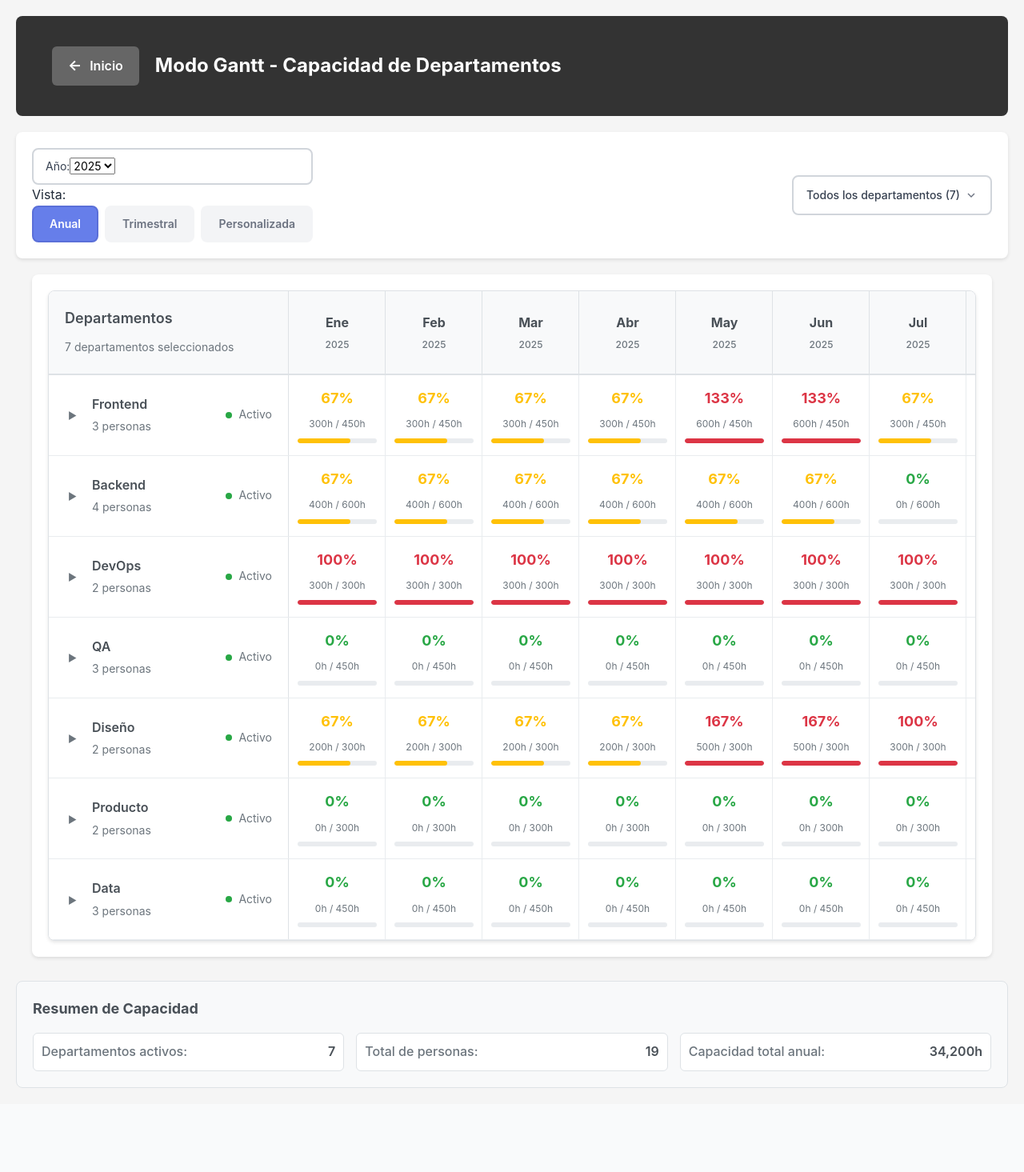
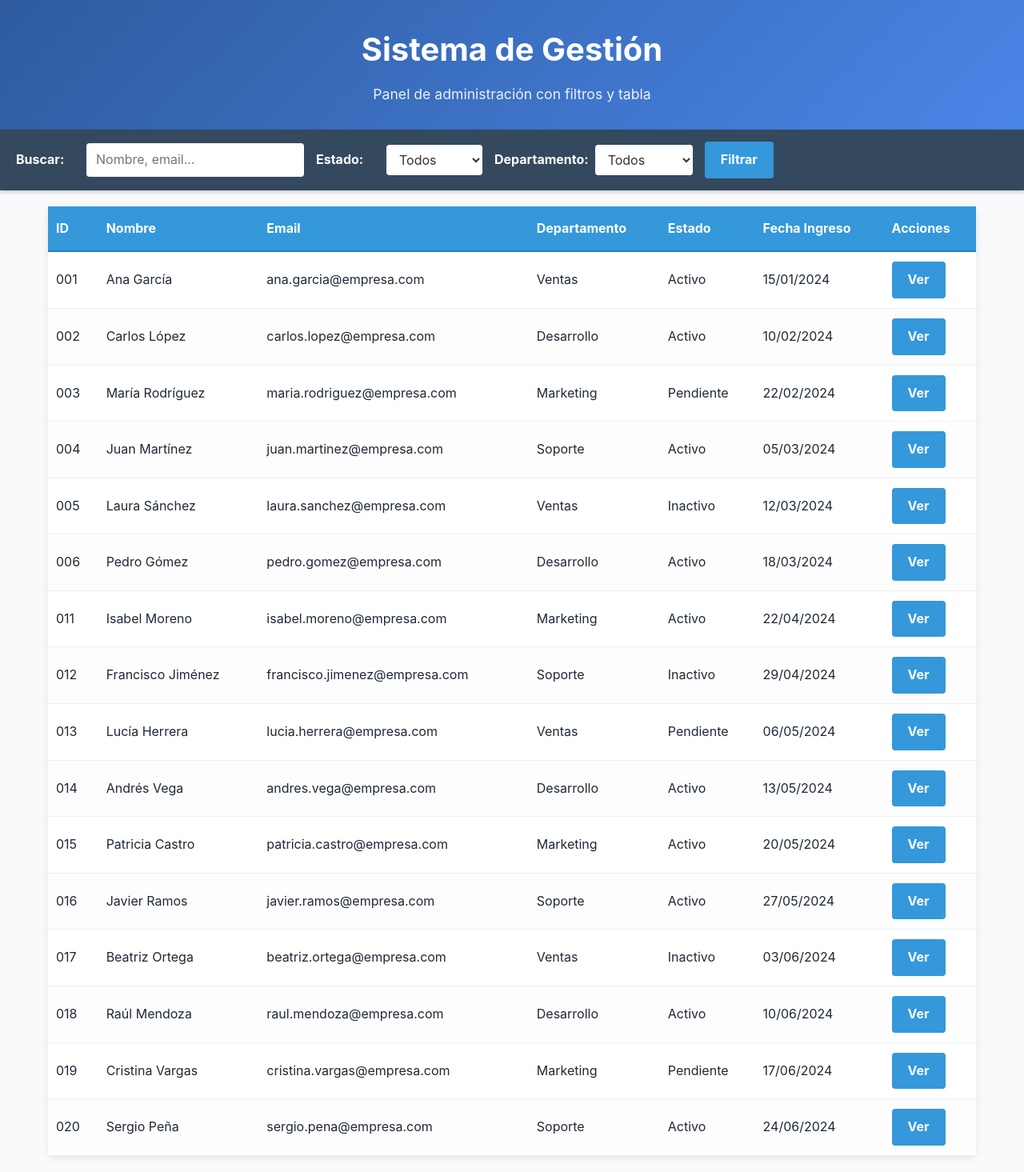
Before and after one commit to vicalmu/cp2, a React (Create React App) app: page /gantt in a window 1280 px wide. Shown: the whole page at 80% size. Before the commit the page ends 1380 px from the top, so only its background shows below. Built offline with nearby package versions, Linux system fonts and the light colour scheme.

Commit message:
Implementación sticky headers funcional en /gantt - CSS puro sin JavaScript

```diff
--- /dev/null
+++ b/src/components/gantt/GanttView.css
@@ -0,0 +1,156 @@
+/* Reset y estilos base */
+* {
+  margin: 0;
+  padding: 0;
+  box-sizing: border-box;
+}
+
+.gantt-container .main-header h1 {
+  margin-bottom: 10px;
+}
+
+/* Header principal */
+.gantt-container .main-header {
+  background: linear-gradient(135deg, #2E5B9E 0%, #4A86E8 100%);
+  color: white;
+  padding: 30px 20px;
+  text-align: center;
+  width: 100%;
+}
+
+.gantt-container .main-header h1 {
+  font-size: 2.5rem;
+  font-weight: 700;
+  margin-bottom: 10px;
+}
+
+.gantt-container .main-header p {
+  font-size: 1.1rem;
+  opacity: 0.9;
+}
+
+/* Barra de filtros sticky */
+.gantt-container .filters-bar {
+  background: #34495e;
+  color: white;
+  padding: 15px 20px;
+  position: sticky;
+  top: 0;
+  z-index: 100;
+  box-shadow: 0 2px 5px rgba(0,0,0,0.2);
+}
+
+.gantt-container .filters-container {
+  display: flex;
+  gap: 15px;
+  align-items: center;
+  flex-wrap: wrap;
+}
+
+.gantt-container .filter-group {
+  display: flex;
+  align-items: center;
+  gap: 8px;
+}
+
+.gantt-container .filter-group label {
+  font-weight: bold;
+  min-width: 80px;
+}
+
+.gantt-container .filter-group input,
+.gantt-container .filter-group select {
+  padding: 8px 12px;
+  border: none;
+  border-radius: 4px;
+  background: white;
+  color: #333;
+}
+
+.gantt-container .filter-button {
+  background: #3498db;
+  color: white;
+  border: none;
+  padding: 10px 20px;
+  border-radius: 4px;
+  cursor: pointer;
+  font-weight: bold;
+}
+
+.gantt-container .filter-button:hover {
+  background: #2980b9;
+}
+
+/* Contenedor principal */
+.gantt-container .content {
+  padding: 20px;
+  max-width: 1200px;
+  margin: 0 auto;
+}
+
+/* Tabla con thead sticky */
+.gantt-container .table-container {
+  background: white;
+  border-radius: 8px;
+  overflow: visible;
+  box-shadow: 0 2px 10px rgba(0,0,0,0.1);
+}
+
+.gantt-container table {
+  width: 100%;
+  border-collapse: collapse;
+}
+
+.gantt-container thead th {
+  background: #3498db;
+  color: white;
+  padding: 15px 10px;
+  text-align: left;
+  font-weight: bold;
+  border-bottom: 2px solid #2980b9;
+  position: sticky;
+  top: 71px; /* Altura de la barra de filtros para apilarse debajo */
+  z-index: 99;
+}
+
+.gantt-container tbody td {
+  padding: 12px 10px;
+  border-bottom: 1px solid #ecf0f1;
+}
+
+.gantt-container tbody tr:hover {
+  background-color: #f8f9fa;
+}
+
+.gantt-container tbody tr:nth-child(even) {
+  background-color: #fdfdfd;
+}
+
+/* Responsive */
+@media (max-width: 768px) {
+  .gantt-container .filters-container {
+    flex-direction: column;
+    align-items: stretch;
+  }
+
+  .gantt-container .filter-group {
+    justify-content: space-between;
+  }
+
+  .gantt-container table {
+    font-size: 14px;
+  }
+
+  .gantt-container thead th,
+  .gantt-container tbody td {
+    padding: 8px 5px;
+  }
+
+  .gantt-container .main-header h1 {
+    font-size: 2rem;
+  }
+
+  .gantt-container .main-header p {
+    font-size: 1rem;
+  }
+}
--- a/src/components/gantt/GanttView.tsx
+++ b/src/components/gantt/GanttView.tsx
@@ -1,174 +1,213 @@
-import React, { useState, useEffect, useMemo } from 'react';
-import { useNavigate } from 'react-router-dom';
-import { ViewMode, Quarter, TimeRange } from '../../data/types';
-import { mockDepartments, generateProjectsForYear, calculateMonthlyCapacityForYear } from '../../data/mockData';
-import TimeSelector from './TimeSelector';
-import MultiSelectDropdown from './MultiSelectDropdown';
-import GanttTable from './GanttTable';
+import React from 'react';
+import './GanttView.css';
 
 const GanttView: React.FC = () => {
-  const navigate = useNavigate();
-  const [currentYear, setCurrentYear] = useState(new Date().getFullYear());
-  const [viewMode, setViewMode] = useState<ViewMode>('year');
-  const [selectedQuarter, setSelectedQuarter] = useState<Quarter | undefined>(undefined);
-  const [customRange, setCustomRange] = useState<TimeRange>({
-    startMonth: 0,
-    endMonth: 11,
-    startYear: currentYear,
-    endYear: currentYear
-  });
-  const [selectedDepartments, setSelectedDepartments] = useState<string[]>(
-    mockDepartments.map(dept => dept.id)
-  );
+  return (
+    <div className="gantt-container">
+      {/* Header Principal */}
+      <header className="main-header">
+        <h1>Sistema de Gestión</h1>
+        <p>Panel de administración con filtros y tabla</p>
+      </header>
 
-  // Sincronizar customRange cuando cambie el año
-  useEffect(() => {
-    setCustomRange(prev => ({
-      ...prev,
-      startYear: currentYear,
-      endYear: currentYear
-    }));
-  }, [currentYear]);
+      {/* Barra de Filtros Sticky */}
+      <div className="filters-bar">
+        <div className="filters-container">
+          <div className="filter-group">
+            <label htmlFor="search">Buscar:</label>
+            <input type="text" id="search" placeholder="Nombre, email..." />
+          </div>
 
-  // Generar datos dinámicamente para el año seleccionado o rango personalizado
-  const projectsForCurrentYear = useMemo(() => {
-    if (viewMode === 'custom' && customRange) {
-      // Para rangos personalizados, generar datos para todos los años involucrados
-      const years = [];
-      for (let year = customRange.startYear; year <= customRange.endYear; year++) {
-        years.push(year);
-      }
+          <div className="filter-group">
+            <label htmlFor="status">Estado:</label>
+            <select id="status">
+              <option value="">Todos</option>
+              <option value="activo">Activo</option>
+              <option value="inactivo">Inactivo</option>
+              <option value="pendiente">Pendiente</option>
+            </select>
+          </div>
 
-      // Generar proyectos para cada año y combinar
-      const allProjects = years.flatMap(year => generateProjectsForYear(year));
-      return allProjects;
-    } else {
-      // Para vista anual o trimestral, usar solo el año seleccionado
-      return generateProjectsForYear(currentYear);
-    }
-  }, [currentYear, viewMode, customRange]);
+          <div className="filter-group">
+            <label htmlFor="department">Departamento:</label>
+            <select id="department">
+              <option value="">Todos</option>
+              <option value="ventas">Ventas</option>
+              <option value="marketing">Marketing</option>
+              <option value="desarrollo">Desarrollo</option>
+              <option value="soporte">Soporte</option>
+            </select>
+          </div>
 
-  const monthlyCapacityForCurrentYear = useMemo(() => {
-    if (viewMode === 'custom' && customRange) {
-      // Para rangos personalizados, generar capacidad para todos los años involucrados
-      const years = [];
-      for (let year = customRange.startYear; year <= customRange.endYear; year++) {
-        years.push(year);
-      }
-
-      // Generar capacidad para cada año y combinar
-      const allCapacities = years.flatMap(year => calculateMonthlyCapacityForYear(year));
-      return allCapacities;
-    } else {
-      // Para vista anual o trimestral, usar solo el año seleccionado
-      return calculateMonthlyCapacityForYear(currentYear);
-    }
-  }, [currentYear, viewMode, customRange]);
-
-  const handleViewModeChange = (mode: ViewMode) => {
-    setViewMode(mode);
-    if (mode === 'quarter') {
-      setSelectedQuarter(1);
-    } else {
-      setSelectedQuarter(undefined);
-    }
-  };
-
-  const handleYearChange = (year: number) => {
-    setCurrentYear(year);
-  };
-
-  const handleQuarterChange = (quarter: Quarter) => {
-    setSelectedQuarter(quarter);
-  };
-
-  const handleCustomRangeChange = (range: TimeRange) => {
-    setCustomRange(range);
-  };
-
-  return (
-    <div className="gantt-view">
-      <div className="gantt-header-section">
-        <div className="gantt-header-content">
-          <div className="gantt-header-left">
-            <button
-              onClick={() => navigate('/')}
-              className="gantt-back-button"
-              aria-label="Volver al inicio"
-            >
-              <span className="back-icon">←</span>
-              <span className="back-text">Inicio</span>
-            </button>
-            <h1 className="gantt-header-title">Modo Gantt - Capacidad de Departamentos</h1>
-          </div>
+          <button className="filter-button">Filtrar</button>
         </div>
       </div>
 
-      <div className="gantt-controls">
-        <div className="controls-left">
-          <TimeSelector
-            currentYear={currentYear}
-            viewMode={viewMode}
-            selectedQuarter={selectedQuarter}
-            customRange={customRange}
-            onViewModeChange={handleViewModeChange}
-            onYearChange={handleYearChange}
-            onQuarterChange={handleQuarterChange}
-            onCustomRangeChange={handleCustomRangeChange}
-          />
+      {/* Contenido Principal */}
+      <main className="content">
+        {/* Tabla con encabezado sticky */}
+        <div className="table-container">
+          <table>
+            <thead>
+              <tr>
+                <th>ID</th>
+                <th>Nombre</th>
+                <th>Email</th>
+                <th>Departamento</th>
+                <th>Estado</th>
+                <th>Fecha Ingreso</th>
+                <th>Acciones</th>
+              </tr>
+            </thead>
+            <tbody>
+              <tr>
+                <td>001</td>
+                <td>Ana García</td>
+                <td>ana.garcia@empresa.com</td>
+                <td>Ventas</td>
+                <td>Activo</td>
+                <td>15/01/2024</td>
+                <td><button className="filter-button">Ver</button></td>
+              </tr>
+              <tr>
+                <td>002</td>
+                <td>Carlos López</td>
+                <td>carlos.lopez@empresa.com</td>
+                <td>Desarrollo</td>
+                <td>Activo</td>
+                <td>10/02/2024</td>
+                <td><button className="filter-button">Ver</button></td>
+              </tr>
+              <tr>
+                <td>003</td>
+                <td>María Rodríguez</td>
+                <td>maria.rodriguez@empresa.com</td>
+                <td>Marketing</td>
+                <td>Pendiente</td>
+                <td>22/02/2024</td>
+                <td><button className="filter-button">Ver</button></td>
+              </tr>
+              <tr>
+                <td>004</td>
+                <td>Juan Martínez</td>
+                <td>juan.martinez@empresa.com</td>
+                <td>Soporte</td>
+                <td>Activo</td>
+                <td>05/03/2024</td>
+                <td><button className="filter-button">Ver</button></td>
+              </tr>
+              <tr>
+                <td>005</td>
+                <td>Laura Sánchez</td>
+                <td>laura.sanchez@empresa.com</td>
+                <td>Ventas</td>
+                <td>Inactivo</td>
+                <td>12/03/2024</td>
+                <td><button className="filter-button">Ver</button></td>
+              </tr>
+              <tr>
+                <td>006</td>
+                <td>Pedro Gómez</td>
+                <td>pedro.gomez@empresa.com</td>
+                <td>Desarrollo</td>
+                <td>Activo</td>
+                <td>18/03/2024</td>
+                <td><button className="filter-button">Ver</button></td>
+              </tr>
+              <tr>
+                <td>011</td>
+                <td>Isabel Moreno</td>
+                <td>isabel.moreno@empresa.com</td>
+                <td>Marketing</td>
+                <td>Activo</td>
+                <td>22/04/2024</td>
+                <td><button className="filter-button">Ver</button></td>
+              </tr>
+              <tr>
+                <td>012</td>
+                <td>Francisco Jiménez</td>
+                <td>francisco.jimenez@empresa.com</td>
+                <td>Soporte</td>
+                <td>Inactivo</td>
+                <td>29/04/2024</td>
+                <td><button className="filter-button">Ver</button></td>
+              </tr>
+              <tr>
+                <td>013</td>
+                <td>Lucía Herrera</td>
+                <td>lucia.herrera@empresa.com</td>
+                <td>Ventas</td>
+                <td>Pendiente</td>
+                <td>06/05/2024</td>
+                <td><button className="filter-button">Ver</button></td>
+              </tr>
+              <tr>
+                <td>014</td>
+                <td>Andrés Vega</td>
+                <td>andres.vega@empresa.com</td>
+                <td>Desarrollo</td>
+                <td>Activo</td>
+                <td>13/05/2024</td>
+                <td><button className="filter-button">Ver</button></td>
+              </tr>
+              <tr>
+                <td>015</td>
+                <td>Patricia Castro</td>
+                <td>patricia.castro@empresa.com</td>
+                <td>Marketing</td>
+                <td>Activo</td>
+                <td>20/05/2024</td>
+                <td><button className="filter-button">Ver</button></td>
+              </tr>
+              <tr>
+                <td>016</td>
+                <td>Javier Ramos</td>
+                <td>javier.ramos@empresa.com</td>
+                <td>Soporte</td>
+                <td>Activo</td>
+                <td>27/05/2024</td>
+                <td><button className="filter-button">Ver</button></td>
+              </tr>
+              <tr>
+                <td>017</td>
+                <td>Beatriz Ortega</td>
+                <td>beatriz.ortega@empresa.com</td>
+                <td>Ventas</td>
+                <td>Inactivo</td>
+                <td>03/06/2024</td>
+                <td><button className="filter-button">Ver</button></td>
+              </tr>
+              <tr>
+                <td>018</td>
+                <td>Raúl Mendoza</td>
+                <td>raul.mendoza@empresa.com</td>
+                <td>Desarrollo</td>
+                <td>Activo</td>
+                <td>10/06/2024</td>
+                <td><button className="filter-button">Ver</button></td>
+              </tr>
+              <tr>
+                <td>019</td>
+                <td>Cristina Vargas</td>
+                <td>cristina.vargas@empresa.com</td>
+                <td>Marketing</td>
+                <td>Pendiente</td>
+                <td>17/06/2024</td>
+                <td><button className="filter-button">Ver</button></td>
+              </tr>
+              <tr>
+                <td>020</td>
+                <td>Sergio Peña</td>
+                <td>sergio.pena@empresa.com</td>
+                <td>Soporte</td>
+                <td>Activo</td>
+                <td>24/06/2024</td>
+                <td><button className="filter-button">Ver</button></td>
+              </tr>
+            </tbody>
+          </table>
         </div>
-        <div className="controls-right">
-          <MultiSelectDropdown
-            departments={mockDepartments}
-            selectedDepartments={selectedDepartments}
-            onSelectionChange={setSelectedDepartments}
-          />
-        </div>
-      </div>
-
-      <div className="gantt-content">
-        <GanttTable
-          departments={mockDepartments}
-          projects={projectsForCurrentYear}
-          monthlyCapacities={monthlyCapacityForCurrentYear}
-          viewMode={viewMode}
-          selectedQuarter={selectedQuarter}
-          customRange={customRange}
-          selectedDepartments={selectedDepartments}
-        />
-      </div>
-
-      {/* Resumen de capacidad al final */}
-      <div className="capacity-summary">
-        <div className="summary-card">
-          <h3>Resumen de Capacidad</h3>
-          <div className="summary-stats">
-            <div className="stat-item">
-              <span className="stat-label">Departamentos activos:</span>
-              <span className="stat-value">{selectedDepartments.length}</span>
-            </div>
-            <div className="stat-item">
-              <span className="stat-label">Total de personas:</span>
-              <span className="stat-value">
-                {mockDepartments
-                  .filter(dept => selectedDepartments.includes(dept.id))
-                  .reduce((total, dept) => total + dept.people.length, 0)
-                }
-              </span>
-            </div>
-            <div className="stat-item">
-              <span className="stat-label">Capacidad total anual:</span>
-              <span className="stat-value">
-                {mockDepartments
-                  .filter(dept => selectedDepartments.includes(dept.id))
-                  .reduce((total, dept) => total + dept.maxCapacityPerYear, 0)
-                  .toLocaleString()
-                }h
-              </span>
-            </div>
-          </div>
-        </div>
-      </div>
+      </main>
     </div>
   );
 };
```
